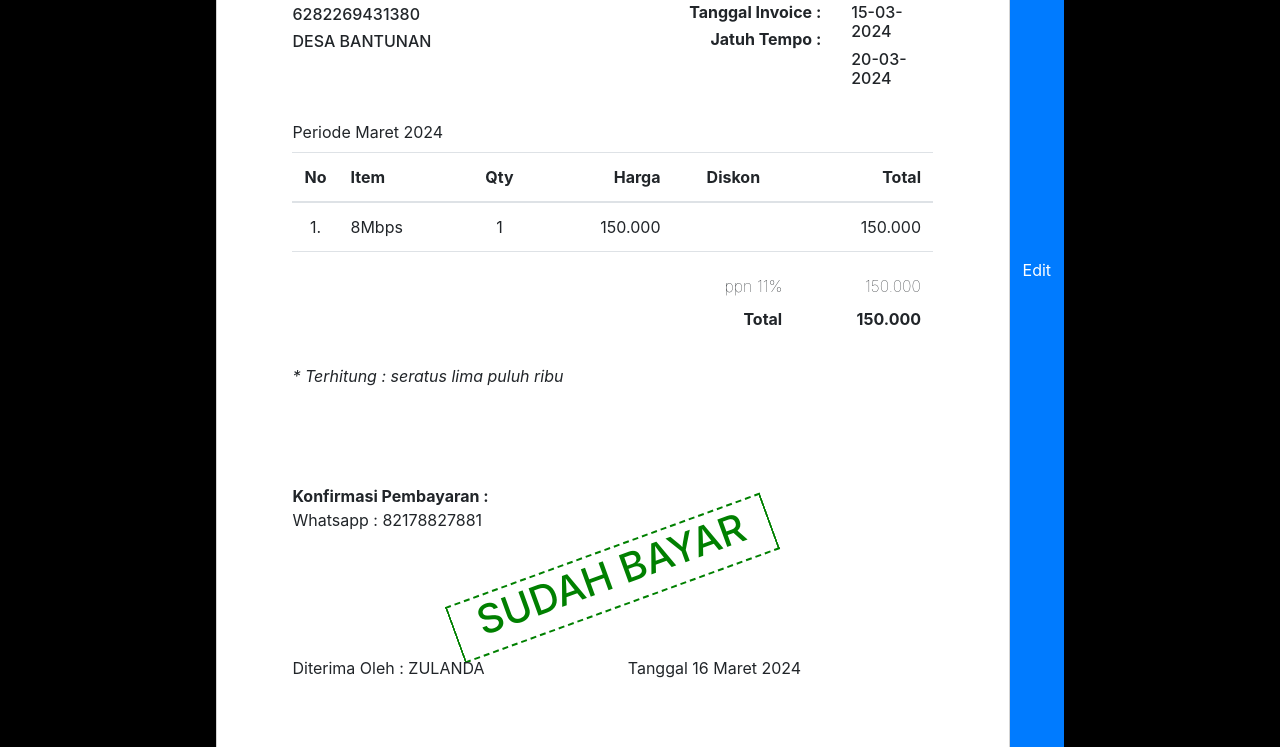
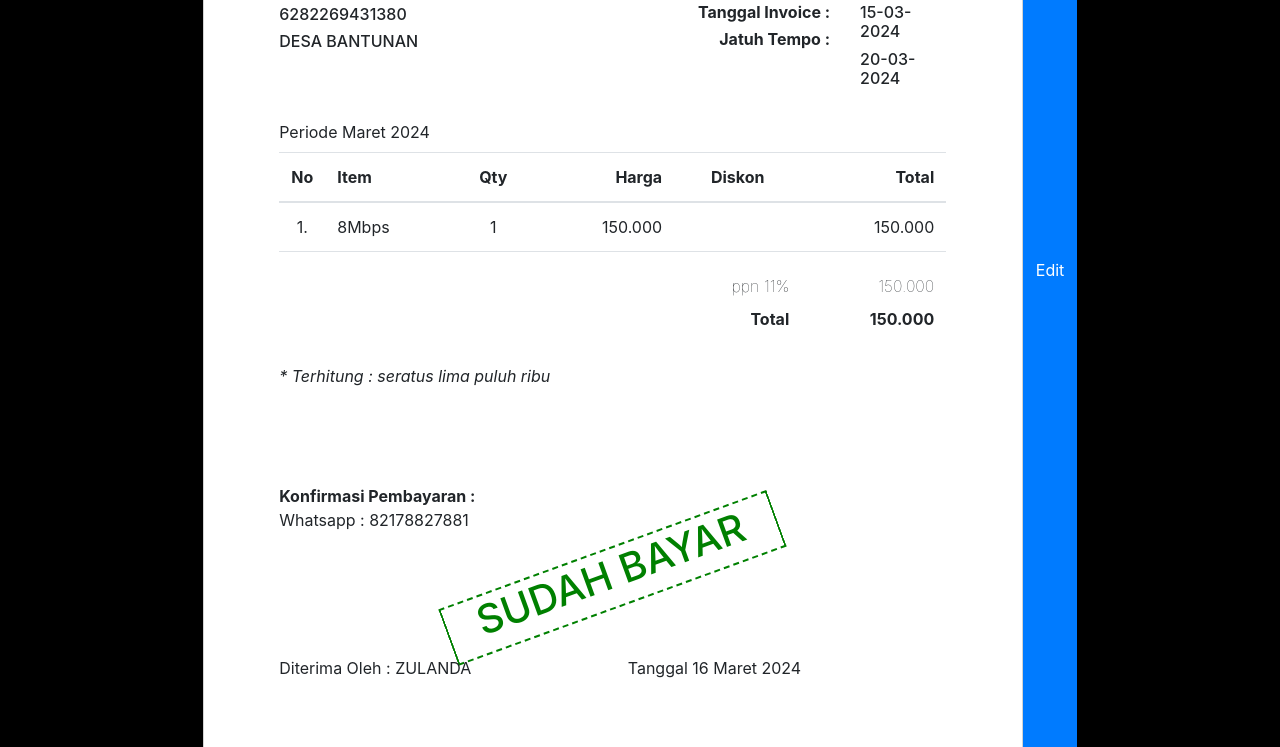
Before and after one commit to Mighty27/invoice_gis.net, a plain HTML site: page index.html in a window 1280 px wide. Shown: the part 423-1170 px from the top of the page. Drawn offline with nearby package versions, Linux system fonts and the light colour scheme.

Commit message:
Update index.html

```diff
--- a/index.html
+++ b/index.html
@@ -31,7 +31,7 @@
         }
 
         .page {
-            width: 21cm;
+            width: 21.7cm;
             height: auto;
             padding: 2cm;
             border: 1px #D3D3D3 solid;
```
